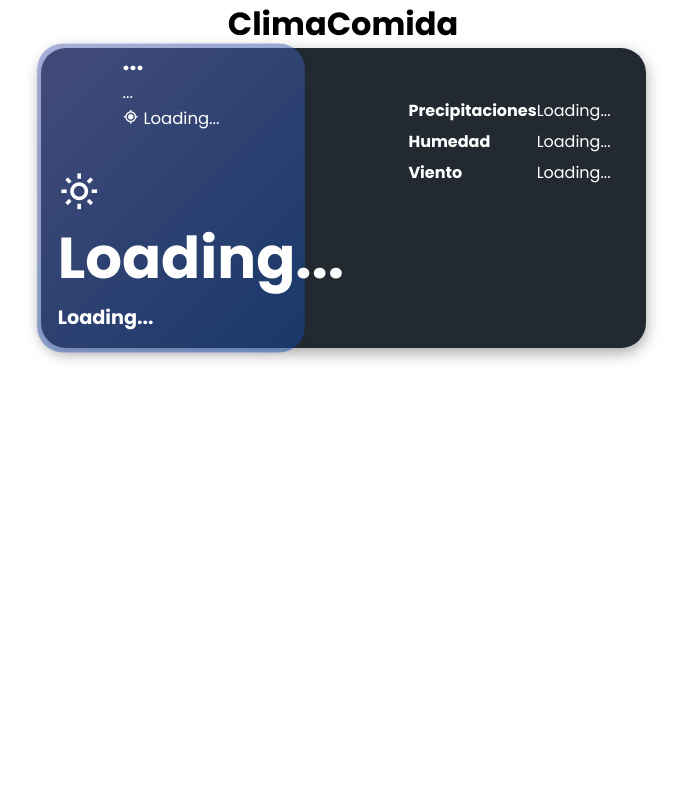
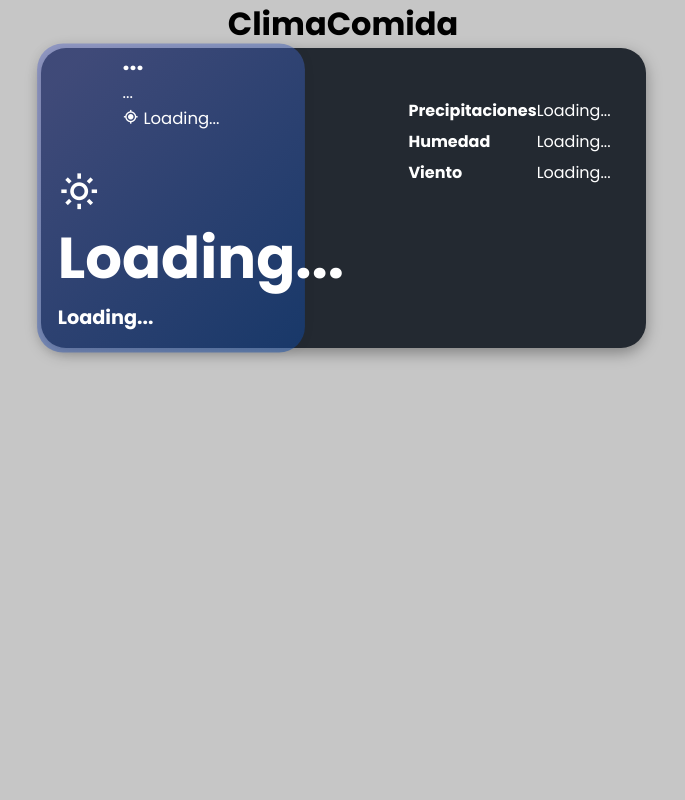
Before and after one commit to Celiz/api-climaComida, a Flask app: page / in a window 1280 px wide. Shown: the whole page, without its empty margins (297-982 px from the left). Run offline with Flask 3, Linux system fonts and the light colour scheme; parts of the project's set-up code (start-up, migrations or seed data) failed here and were passed over.

Commit message:
[CSS] changes

```diff
--- a/api/static/css/style.css
+++ b/api/static/css/style.css
@@ -8,6 +8,7 @@
 }
 
 body {
+    background-color: rgb(180, 180, 180, .75);
     height: 100vh;
 }
 
--- a/api/static/js/ubication.js
+++ b/api/static/js/ubication.js
@@ -62,6 +62,7 @@ function fetchLocationData(latitude, longitude, callback) {
 
 function obtenerRecetasSugeridas(region, temperatura) {
   const fechaActual = obtenerFechaActual();
+
   const recetasAlmacenadas = localStorage.getItem(`recetas_${fechaActual}`);
   if (recetasAlmacenadas) {
     return JSON.parse(recetasAlmacenadas);
```
